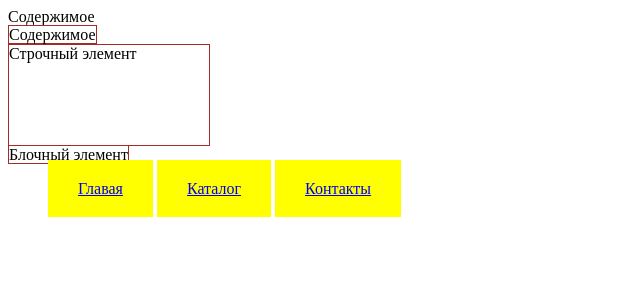
After one commit to kargozerov/test, a PHP site: page /less4/box-model.html in a window 1280 px wide. The commit adds this page. Shown: the top 300 px of the page, without its empty margins (0-640 px from the left). Run offline with PHP 8.4, Linux system fonts and the light colour scheme.

Commit message:
less4vtoray chast

```diff
--- /dev/null
+++ b/less4/box-model.html
@@ -0,0 +1,23 @@
+<!DOCTYPE html>
+<html lang="en">
+<head>
+	<meta charset="UTF-8">
+	<title>Title</title>
+	<link rel="stylesheet" href="css/style2.css">
+</head>
+<body>
+	<div class="div">Содержимое</div>
+	<p class="p">Содержимое</p>
+	<span class="span">Строчный элемент</span> <!-- выстраиваются друг за другом -->
+    <p class="p">Блочный элемент</p> <!-- в блочные можно вкладывать все, в строчные только строчне -->
+
+    <nav>
+    	<ul>
+    		<li><a href="#">Главая</a></li>
+    		<li><a href="#">Каталог</a></li>
+    		<li><a href="#">Контакты</a></li>
+    	</ul>
+    </nav>
+
+</body>
+</html>
--- a/less4/css/style.css
+++ b/less4/css/style.css
@@ -32,10 +32,10 @@ nav li { /*применяем стиль к элементу li*/
 	list-style-type: none; /*убирает маркеры из li*/ /*свойство interit принудительное наследование свойств родителя*/
 }
 body{
-	background: #000;
+	background: #000; /* цвет фона*/
 }
 
-/* Специфичность id 0100, class 0010, tag 0001, встроенный стиль в html 1000*/
+/* Специфичность id 0100, class 0010, tag 0001, встроенный стиль в html 1000, поэтому встроенный стиль в приоритете*/
 #elemId{
 	background: yellow;
 }
--- a/less4/css/style2.css
+++ b/less4/css/style2.css
@@ -0,0 +1,35 @@
+.p{
+	height: 100px;
+	width: 200px;
+	border:1px solid brown;
+	display: inline;/*Сделать блочный элемент строчным*/
+}
+.span{
+	height: 100px;
+	width: 200px;
+	border:1px solid brown;
+	display: block;/*Сделать строчный элемент блочным*/
+
+}
+nav li{
+	display: inline; /*Повернуть элементы списка в строку(li блочный делаем его строчным), inline-block - блочно строчный можно добавить размеры как в строчном*/
+	list-style-type: none;
+	padding: 20px 30px;
+	height: 40px;
+	width: 50px;
+	background: yellow
+
+}
+/*
+body{
+	background-image: url("");
+	background-repeat: ;
+}
+*/
+/* Дома потренить свойства
+background-repeat: ;
+background-position: ;
+background-position: ;
+background-attachment: ;
+background-size: ;
+*/
```
Also changed, not shown: less4/css/box-model.css (added, +62 -0 lines).
